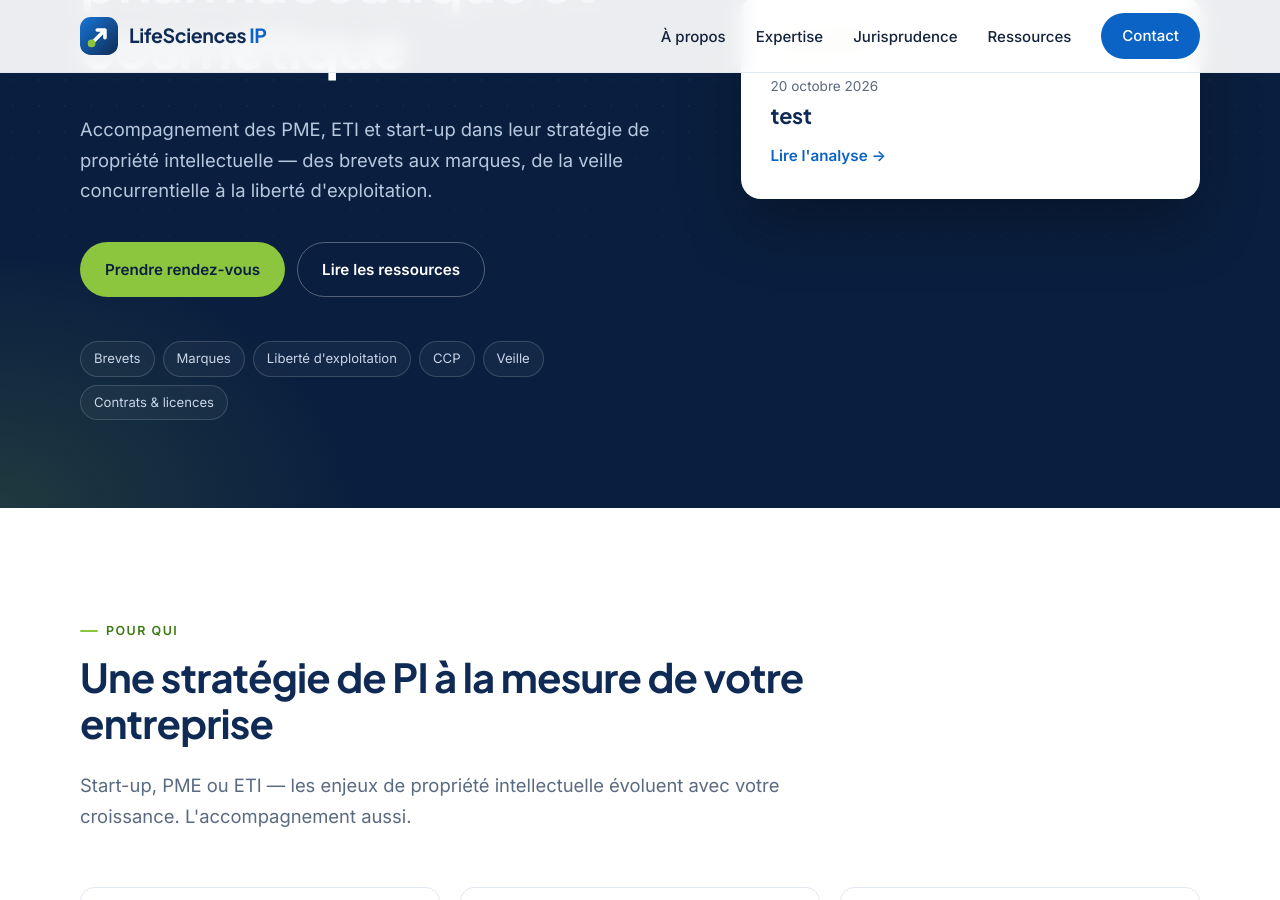
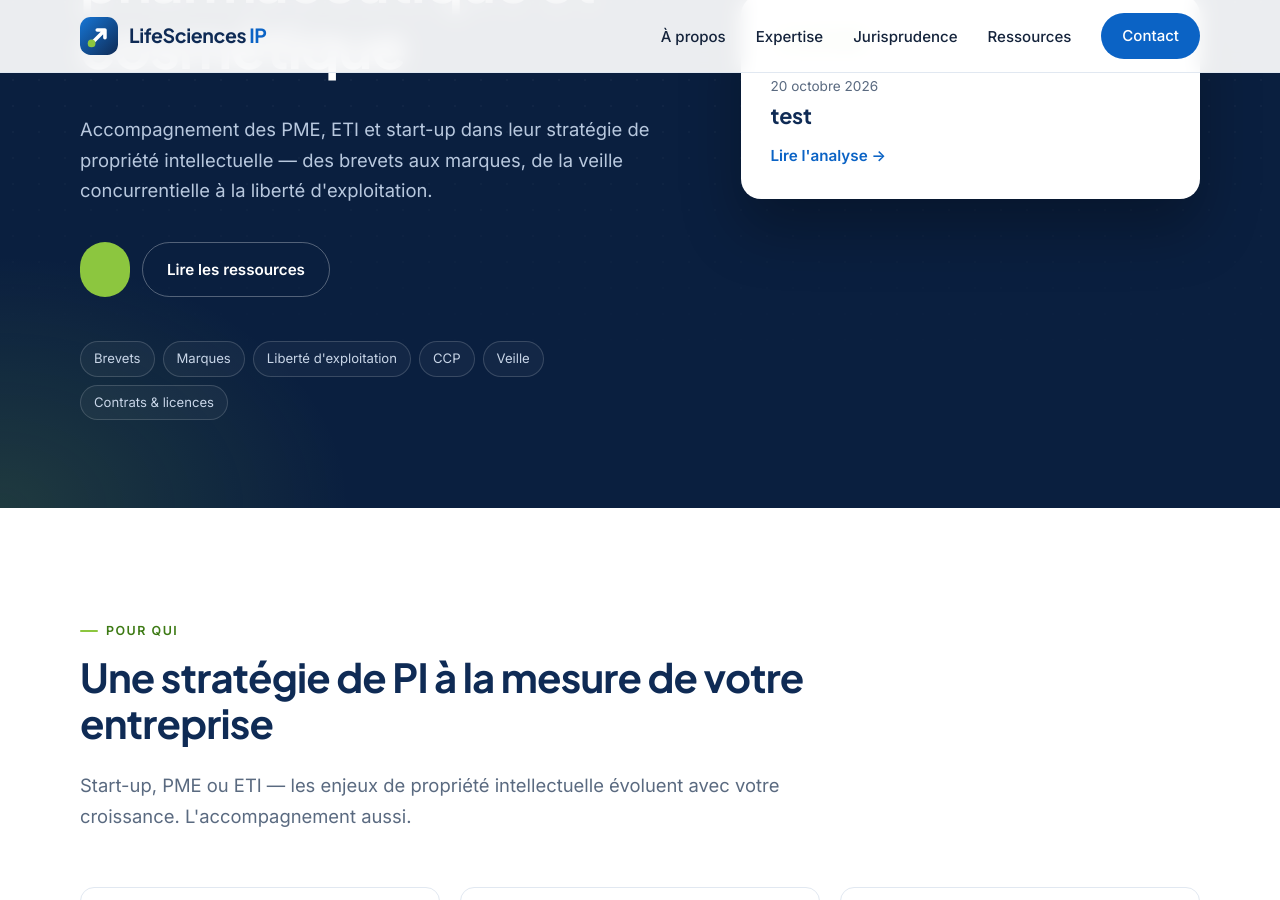
Before and after one commit to pierickr-lifesciences/siteweb, a Jekyll site: the page built from index.html, in a window 1280 px wide and 900 px high, scrolled down 396 px. Built offline with Jekyll 4.4.1, drawn with Linux system fonts in a browser that asks for light colours; a script that is not in the unit is left out.

Commit message:
Update _data/contenu.yml (via Pages CMS)

```diff
--- a/_data/contenu.yml
+++ b/_data/contenu.yml
@@ -4,7 +4,6 @@ accueil:
   accroche: Accompagnement des PME, ETI et start-up dans leur stratégie de
     propriété intellectuelle — des brevets aux marques, de la veille
     concurrentielle à la liberté d'exploitation.
-  bouton_principal: Prendre rendez-vous
   bouton_secondaire: Lire les ressources
   mots_cles:
     - Brevets
@@ -92,9 +91,8 @@ cibles:
 profil:
   surtitre: À propos
   titre: Un consultant indépendant, au croisement de la science et du droit
-  intro: J'accompagne les entreprises des sciences de la vie dans la
-    définition et la mise en œuvre de leur stratégie de propriété
-    intellectuelle.
+  intro: J'accompagne les entreprises des sciences de la vie dans la définition et
+    la mise en œuvre de leur stratégie de propriété intellectuelle.
   valeurs:
     - titre: Indépendance
       texte: Des recommandations guidées par vos seuls intérêts.
```
